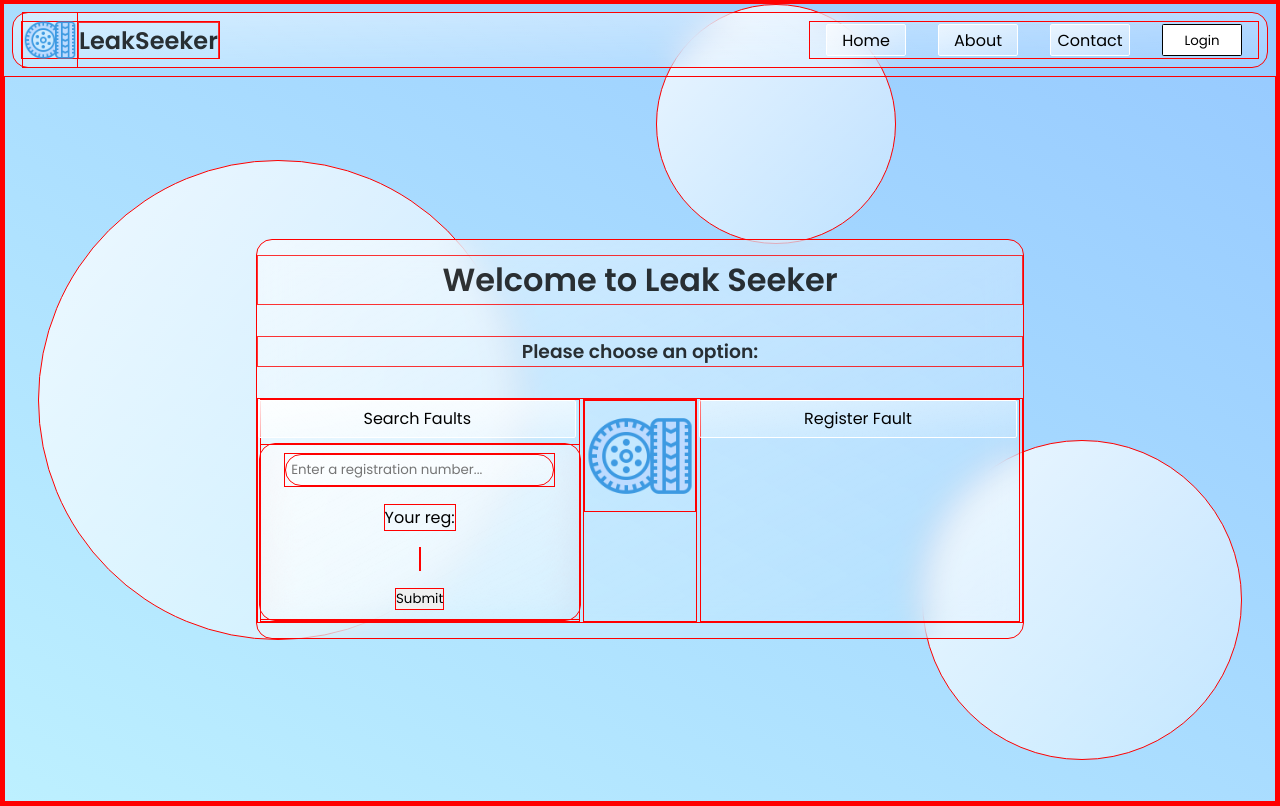
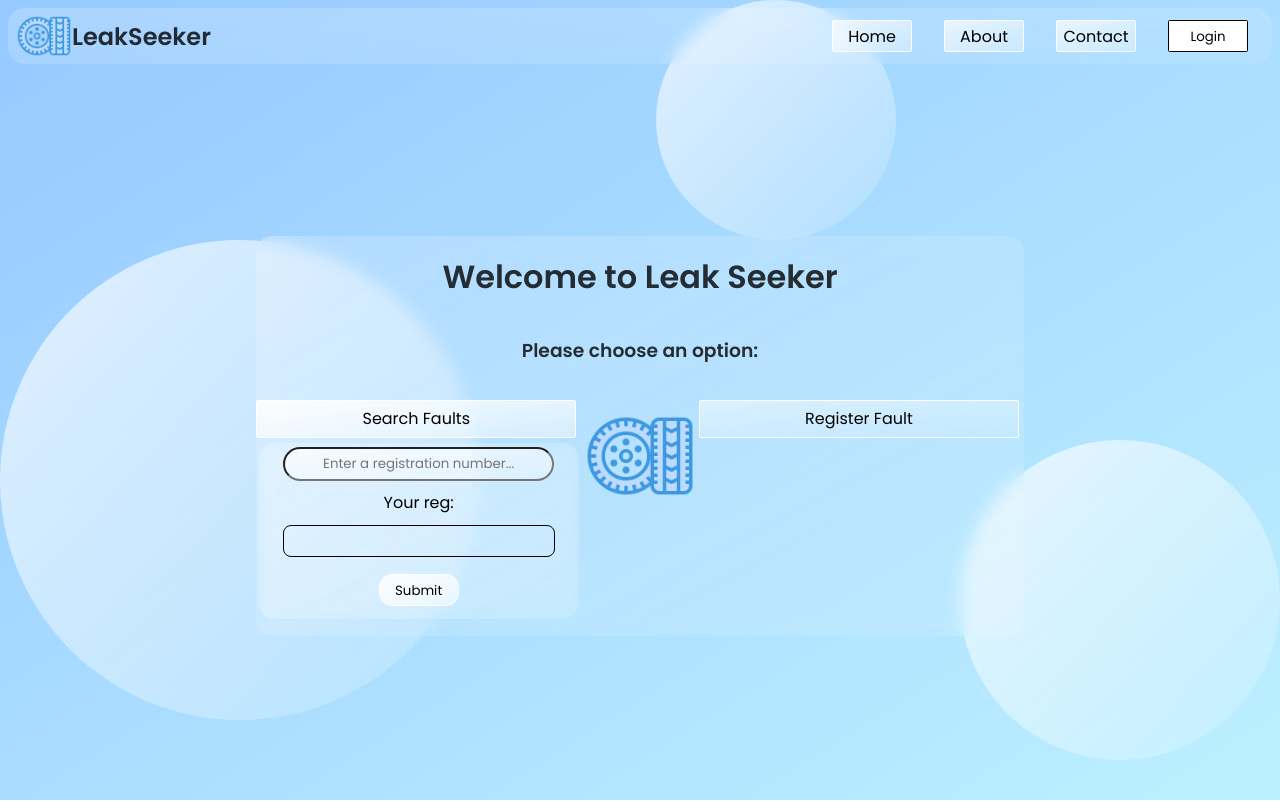
Before and after one commit to TheNoshman/leak-seeker, a React (Create React App) app in the folder react/: page / in a window 1280 px wide. Both pictures are taken after a click on the link "Search Faults". Built offline with nearby package versions, Linux system fonts and the light colour scheme.

Commit message:
feat: welcome page complete

```diff
--- a/react/src/components/faultpage/faultitem.jsx
+++ b/react/src/components/faultpage/faultitem.jsx
@@ -44,8 +44,27 @@ const FaultItem = ({
     setIsViewerOpen(false);
   };
 
+
+
+  let setBorder = () => {
+
+    switch (true) {
+      case rating < 10 :
+      return `entire-container col glass green`
+      break
+      case rating < 50 :
+      return `entire-container col glass orange`
+      break
+      case rating < 100 :
+      return `entire-container col glass red`
+      break
+      default:
+      return `entire-container col glass`
+    }
+  }
+
   return (
-    <div className="entire-container col glass">
+    <div className={setBorder()}>
       <div className="counter-section">
         <div><i class="fas fa-arrow-up fa-lg" ></i></div>
         <div>
@@ -105,11 +124,16 @@ const FaultItem = ({
 
 
       <div className="right-fault-section">
-      {expand ? <i class="fas fa-arrow-circle-up fa-3x"></i> : <i class="fas fa-arrow-circle-down fa-3x"></i>
+      {expand ?
+        <i
+        class="fas fa-arrow-circle-up arrow fa-3x"
+        onClick={() => setExpand(!expand)}></i>
+        :
+        <i
+        class="fas fa-arrow-circle-down arrow fa-3x"
+        onClick={() => setExpand(!expand)}></i>
       }
-        <button type="button" onClick={() => setExpand(!expand)}>
-          Expand
-        </button>
+
       </div>
     </div>
   );
--- a/react/src/components/faultpage/leftsidebar.jsx
+++ b/react/src/components/faultpage/leftsidebar.jsx
@@ -2,7 +2,7 @@ import '../../css/faultpage.css';
 
 const LeftSidebar = ({ setLinkType, linkType, setIntroPage }) => {
   return (
-    <div className="left-col col">
+    <div className="left-col col glass">
       <div className='left-btn-div'>
         <a
           className="welcome-choice-btn glass"
--- a/react/src/components/faultpage/searchbar.jsx
+++ b/react/src/components/faultpage/searchbar.jsx
@@ -25,12 +25,13 @@ const SearchBar = ({setSearchedReg}) => {
       <form className="search-input-box-form" onSubmit={(event) => onSearchSubmit(event)}>
         <label>
           <input
+            className='fault-search-input'
             type="text"
             value={inputText}
             placeholder="Enter a registration number..."
             onChange={(event) => inputHandler(event)}
           />
-          <input type="submit" value="Submit"/>
+          <input className='sub-btn' type="submit" value="Search"/>
         </label>
       </form>
     </div>
--- a/react/src/components/welcomechoicebutton.jsx
+++ b/react/src/components/welcomechoicebutton.jsx
@@ -79,18 +79,19 @@ const WelcomeChoiceButton = ({ searchType, setIntroPage, setSearchedReg }) => {
 
             <p>Your reg:</p>
             <p className="input-output">{inputText.reg}</p>
-            <input type="submit" value="Submit" />
+            <input type="submit" value="Submit" className='sub-btn'/>
           </form>
         </div>
       )}
 
       {/*IF REGISTER FAULT BUTTON IS CLICKED*/}
       {logClicked && (
-        <div>
+        <div className="input-box-div glass">
           <form className="input-box-form" onSubmit={onLogSubmit}>
-            <label>
-              Registration
+            <label className='cen'>
+              Registration:
               <input
+              className='input-text-box'
                 type="text"
                 name="reg"
                 value={inputText.reg}
@@ -99,9 +100,10 @@ const WelcomeChoiceButton = ({ searchType, setIntroPage, setSearchedReg }) => {
               />
             </label>
 
-            <label>
-              Make/ Brand
+            <label className='cen'>
+              Make/ Brand:
               <input
+              className='input-text-box'
                 type="text"
                 name="make"
                 value={inputText.make}
@@ -110,18 +112,9 @@ const WelcomeChoiceButton = ({ searchType, setIntroPage, setSearchedReg }) => {
               />
             </label>
 
-            <label>
-              Model
-              <input
-                type="text"
-                name="model"
-                value={inputText.model}
-                placeholder="Enter the model..."
-                onChange={(event) => inputHandler(event)}
-              />
-            </label>
 
-            <input type="submit" value="Submit" />
+
+            <input type="submit" value="Submit" className='sub-btn'/>
           </form>
         </div>
       )}
--- a/react/src/containers/faultlistcontainer.jsx
+++ b/react/src/containers/faultlistcontainer.jsx
@@ -26,8 +26,11 @@ const FaultListContainer = ({ isLoading, allFaultsObject, setSearchedReg }) => {
         <SearchBar setSearchedReg={setSearchedReg}/>
         {!isLoading && allFaultsObject[0] && (
           <div className="make-model-div">
-            <p>Make: {allFaultsObject[0].make}</p>
-            <p>Model: {allFaultsObject[0].model}</p>
+            <p>Current search:</p>
+            <div className='m-m'>
+            <span>Make: <h3>{allFaultsObject[0].make}</h3></span>
+            <span>Model: <h3>{allFaultsObject[0].model}</h3></span>
+            </div>
           </div>
         )}
       </div>
--- a/react/src/css/app.css
+++ b/react/src/css/app.css
@@ -1,5 +1,5 @@
 * {
-  border: solid red 1px;
+  /*border: solid red 1px;*/
   box-sizing: border-box;
   margin: 0;
   padding: 0;
@@ -11,16 +11,16 @@
   display: flex;
   flex-flow: column;
   /*GLASS SETTINGS*/
-  background: linear-gradient(to right top,  #bdf0ff, #96c9ff);
+  background: linear-gradient(to right bottom,  #96c9ff, #bdf0ff);
 }
 
 /*ANY CONTAINER TO HAVE GLASS PROPERTIES*/
 .glass {
   background: white;
-  background: linear-gradient(to right bottom, rgba(255,255,255,0.5), rgba(255,255,255,0.1));
+  background: linear-gradient(to right bottom, rgba(255,255,255,0.2), rgba(255,255,255,0.1));
   border-radius: 1rem;
   z-index: 2;
-  backdrop-filter: blur(1rem);
+  backdrop-filter: blur(0.5rem);
 
 
 }
@@ -95,7 +95,7 @@
 
 .circle1, .circle2, .circle3 {
   background: white;
-  background: linear-gradient(to right bottom, rgba(255,255,255,0.8), rgba(255,255,255,0.3));
+  background: linear-gradient(to right bottom, rgba(255,255,255,0.7), rgba(255,255,255,0.1));
   position: absolute;
   border-radius: 50%;
   z-index: 1;
@@ -110,13 +110,13 @@
 .circle2 {
   height: 30rem;
   width: 30rem;
-  bottom: 20%;
-  left: 3%;
+  bottom: 10%;
+  left: 0;
 }
 
 .circle3 {
   bottom: 5%;
-  right: 3%;
+  right: 0;
   height: 20rem;
   width: 20rem;
 }
--- a/react/src/css/faultpage.css
+++ b/react/src/css/faultpage.css
@@ -12,8 +12,12 @@
 
 
 .left-col {
+  display: flex;
+  flex-direction: column;
+  justify-content: space-between;
   width: 15rem;
-
+  height: 20rem;
+  padding: 1rem;
 
 }
 
@@ -25,17 +29,57 @@
   flex-grow: 3;
 }
 
+/*SEARCH BAR*/
+
+.fault-search-input {
+  background: linear-gradient(to right bottom, rgba(255,255,255,0.7), rgba(255,255,255,0.3));
+  border-radius: 2rem;
+  padding: 0.3rem;
+  outline: none;
+}
+
+.sub-btn {
+  height: 2rem;
+  line-height: 2rem;
+  width: 5rem;
+  margin: .5rem 1rem;
+  background: white;
+  background: linear-gradient(
+    to right bottom,
+    rgba(255, 255, 255, 0.9),
+    rgba(255, 255, 255, 0.5)
+  );
+  border: 0.1em solid #ffffff;
+  border-radius: 1em;
+  text-decoration: none;
+  color: #000000;
+  text-align: center;
+  cursor: pointer;
+}
+
+
+
+
 /*MAKE MODEL ABOVE LIST*/
 
 .search-and-make-model {
   display: flex;
-  flex-direction: column;
-  /*REMOVE THIS MARGIN FOR DEPLOYMENT*/
-  margin-bottom: 50px;
+  justify-content: space-between;
+
 }
 
 .make-model-div {
   display: flex;
+  flex-direction: column;
+  padding: 0 7rem 0 0;
+  height: 100%;
+  width: 20rem;
+
+}
+
+.m-m {
+  display: flex;
+  justify-content: space-between;
 
 }
 
@@ -52,7 +96,7 @@
   display: flex;
   min-height: 5rem;
   height: auto;
-  margin: 1rem;
+  margin: 1rem 0;
 }
 
 .counter-section {
@@ -64,7 +108,7 @@
 }
 
 .main-fault-section {
-  width: 83%;
+  width: 100%;
   display: flex;
   flex-direction: column;
   justify-content: space-around;
@@ -78,6 +122,19 @@
   flex-grow: 1;
   display: flex;
 }
+
+.green {
+  border: solid green 2px;
+}
+
+.orange {
+  border: solid orange 2px;
+}
+
+.red {
+  border: solid red 2px;
+}
+
 
 
 
@@ -106,6 +163,17 @@
   border-radius: 25px;
 }
 
+.right-fault-section {
+  display: flex;
+  width: 5rem;
+  padding: 1rem 0.5rem;
+  justify-content: center;
+
+}
+
+.arrow {
+  cursor: pointer;
+}
 
 
 
@@ -145,5 +213,5 @@
 /*LEFT NAV BAR*/
 
 .left-btn-div {
-  margin: 1rem 0;
+
 }
--- a/react/src/css/welcomepage.css
+++ b/react/src/css/welcomepage.css
@@ -61,8 +61,9 @@ a.welcome-choice-btn:focus {
   background: linear-gradient(to right bottom, rgba(255,255,255,0.7), rgba(255,255,255,0.3));
   border-radius: 2rem;
   padding: 0.3rem;
+  outline: none;
+  text-align:center
 }
-
 
 
 .button-container {
@@ -79,7 +80,11 @@ a.welcome-choice-btn:focus {
 }
 
 .input-output {
-  height: 1.5rem;
+  height: 2rem;
+  width: 85%;
+  padding: 0.3rem;
+  border: solid black 1px;
+  border-radius: 0.5rem;
   text-align: center;
 }
 
@@ -98,3 +103,9 @@ a.welcome-choice-btn:focus {
   justify-content: center;
   align-items: center;
 }
+
+.cen {
+  display: flex;
+  flex-direction: column;
+  align-items: center;
+}
```
